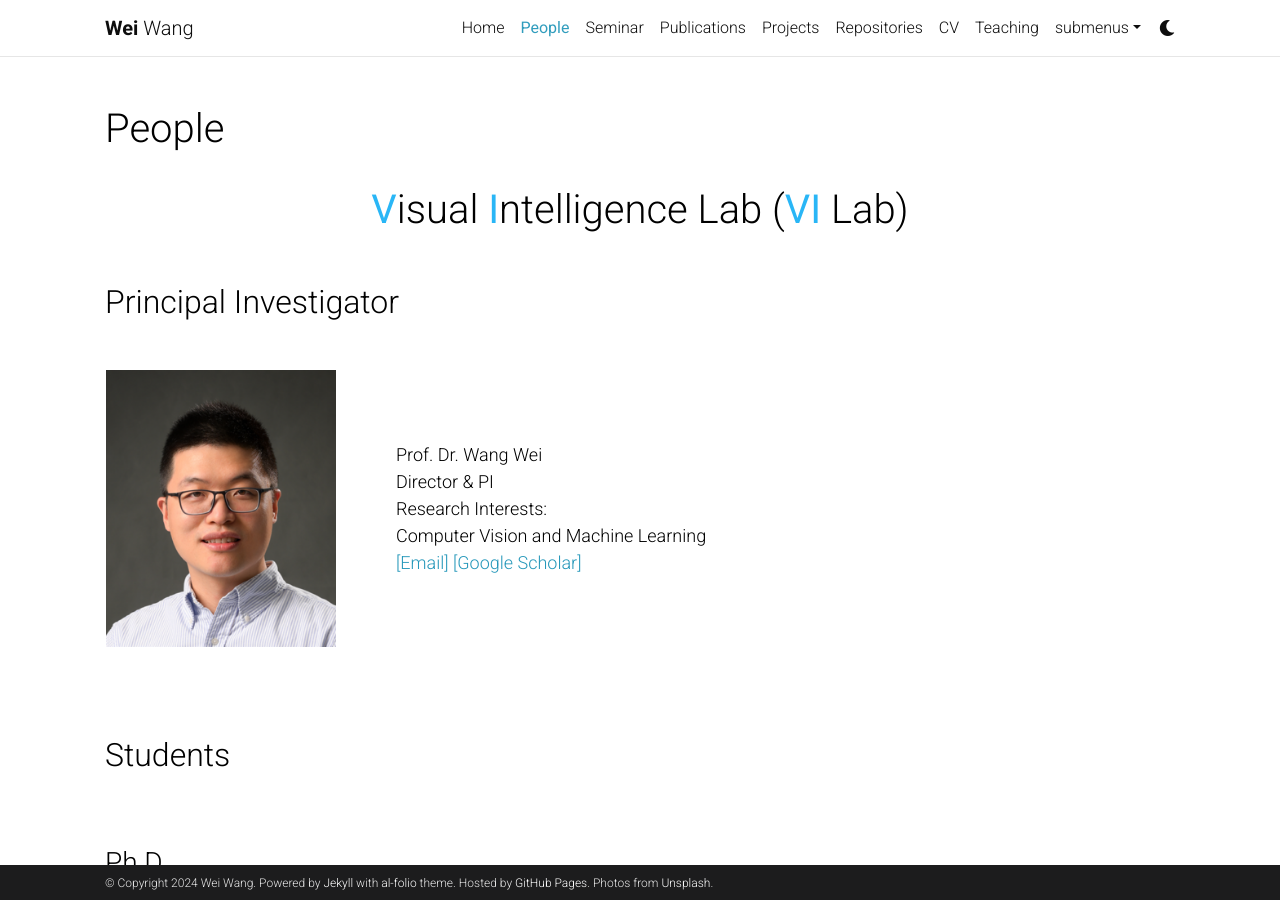
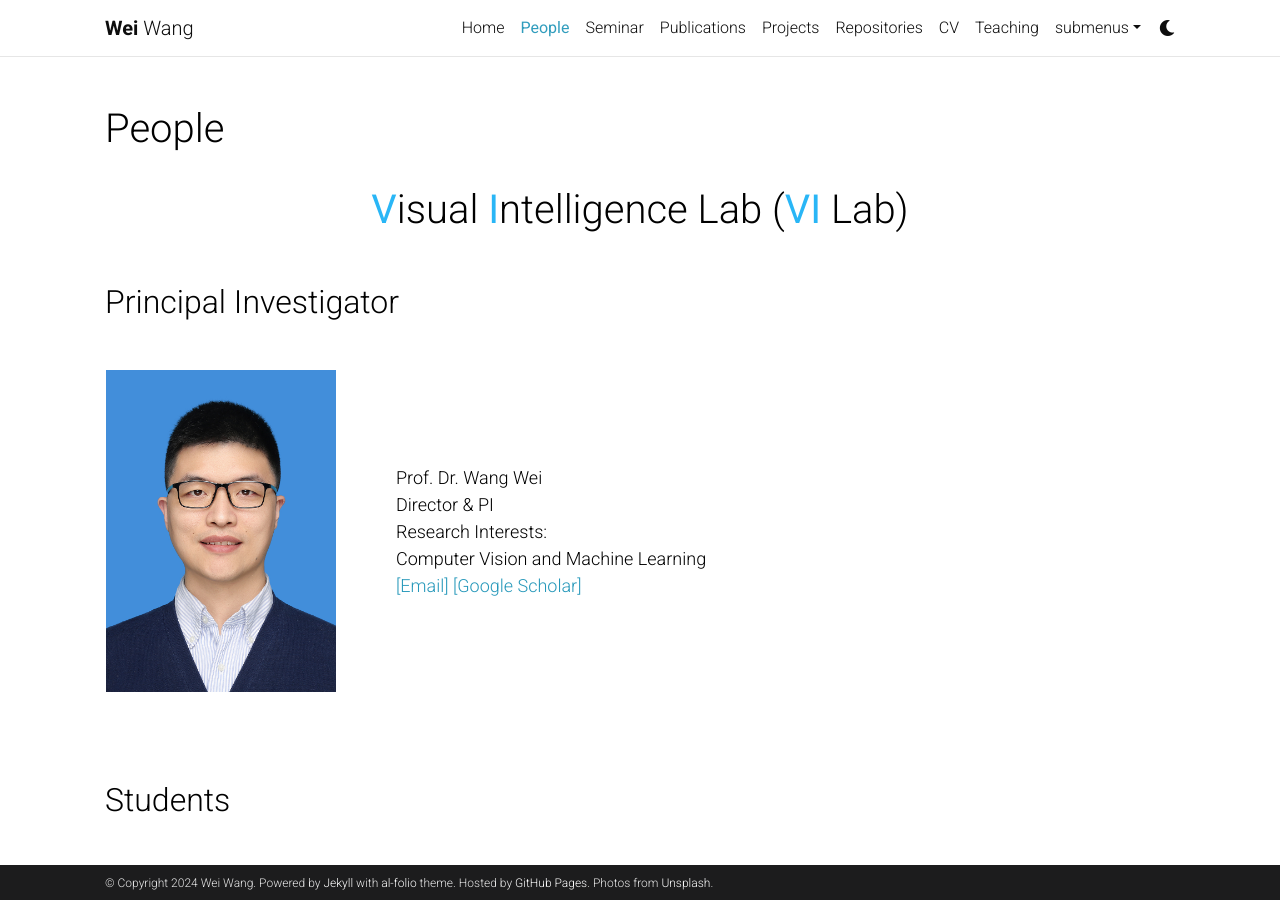
Before and after one commit to WeiWangTrento/WeiWangTrento.github.io, a Jekyll site: the page built from _pages/People.md, in a window 1280 px wide and 900 px high. Built offline with Jekyll 4.4.1, drawn with Linux system fonts in a browser that asks for light colours; comment, search, counter and statistics services are not loaded; a style sheet for code colours, icons or effects is not loaded.

Commit message:
Update People.md

```diff
--- a/_pages/People.md
+++ b/_pages/People.md
@@ -23,7 +23,7 @@ nav: true
 	<tr>
 		<td width="290">
 			<left>
-			<img src="https://raw.githubusercontent.com/WeiWangTrento/WeiWangTrento.github.io/master/assets/img/people_imgs/wangwei_low_rev.png" width=230/>
+			<img src="https://raw.githubusercontent.com/WeiWangTrento/WeiWangTrento.github.io/master/assets/img/people_imgs/prof_ww.jpg" width=230/>
 			</left>
 		</td>
 		<td width="600" >
```
